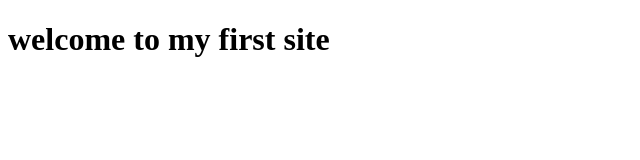
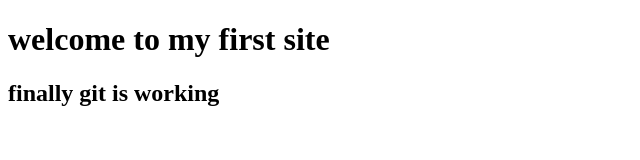
Before and after one commit to faizan-hashmii/bsecom21-603, a plain HTML site: page site/index.html in a window 1280 px wide. Shown: the whole page, without its empty margins (0-640 px from the left). Drawn offline with Linux system fonts and the light colour scheme.

Commit message:
small addition to page content.

```diff
--- a/site/index.html
+++ b/site/index.html
@@ -7,5 +7,6 @@
 </head>
 <body>
 <h1>welcome to my first site</h1>
+<h2>finally git is working<h2>
 </body>
 </html>
```
